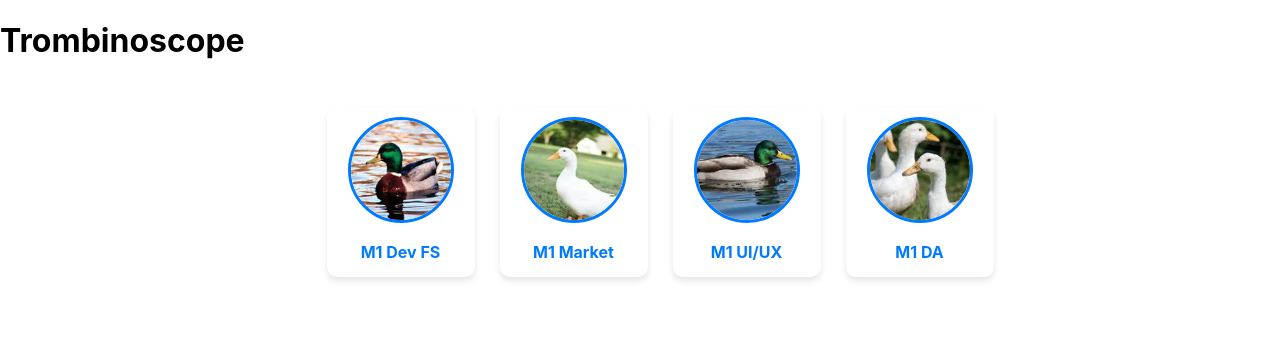
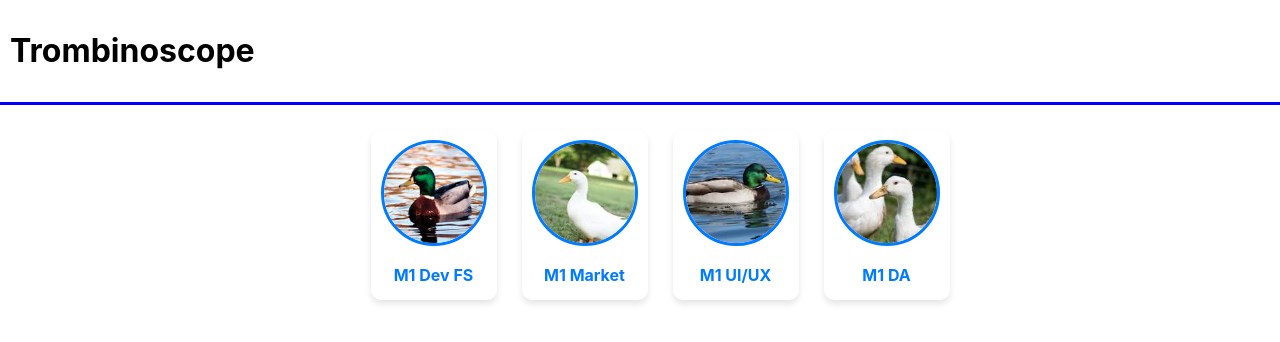
Before and after one commit to lugmog2728/TypeScript-Trombinoscope-GARDANNE_MATHON, a React (Create React App) app: page / in a window 1280 px wide. Shown: the top 342 px of the page. Built offline with nearby package versions, Linux system fonts and the light colour scheme.

Commit message:
💄fix front + update header

```diff
--- a/src/App.css
+++ b/src/App.css
@@ -1,38 +1,12 @@
-.App {
-  text-align: center;
+.header {
+  display: flex;
+  justify-content: space-between;
+  padding: 10px;
+  border-bottom: solid blue;
+  align-items: center;
 }
 
-.App-logo {
-  height: 40vmin;
-  pointer-events: none;
+.header button {
+  width: fit-content;
+  height: fit-content;
 }
-
-@media (prefers-reduced-motion: no-preference) {
-  .App-logo {
-    animation: App-logo-spin infinite 20s linear;
-  }
-}
-
-.App-header {
-  background-color: #282c34;
-  min-height: 100vh;
-  display: flex;
-  flex-direction: column;
-  align-items: center;
-  justify-content: center;
-  font-size: calc(10px + 2vmin);
-  color: white;
-}
-
-.App-link {
-  color: #61dafb;
-}
-
-@keyframes App-logo-spin {
-  from {
-    transform: rotate(0deg);
-  }
-  to {
-    transform: rotate(360deg);
-  }
-}
--- a/src/TrombiPage.tsx
+++ b/src/TrombiPage.tsx
@@ -4,6 +4,8 @@ import { Person } from "./types/Person";
 import { Trombi } from "./types/Trombi";
 import Modal from "./components/Modal";
 import AddPerson from "./components/AddPerson";
+import "./App.css";
+
 
 interface TrombiProps {
     trombi: Trombi;
@@ -24,14 +26,15 @@ const TrombiPage: React.FC<TrombiProps> = ({ trombi }) => {
     };
 
     return (
-        <div className="App">
-            <h1>Trombinoscope</h1>
+        <div>
+            <div className="header">
+                <h1>Trombinoscope</h1>
+                <button onClick={() => setShowModal(true)}>
+                    Ajouter une personne
+                </button>
+            </div>
 
             <PersonList persons={personList} removePerson={removePerson} />
-
-            <button onClick={() => setShowModal(true)} className="bg-blue-500 text-white px-4 py-2 rounded">
-                Ajouter une personne
-            </button>
 
             {showModal && (
                 <Modal onClose={() => setShowModal(false)}>
--- a/src/components/Modal.tsx
+++ b/src/components/Modal.tsx
@@ -12,9 +12,6 @@ export default function Modal({ onClose, children }: ModalProps) {
         <div className="modal-overlay">
             <div className="modal-content">
                 {children}
-                <button onClick={onClose} className="bg-gray-500 text-white px-4 py-2 rounded">
-                    Fermer
-                </button>
             </div>
         </div>,
         document.body
--- a/src/components/PersonCard.tsx
+++ b/src/components/PersonCard.tsx
@@ -2,12 +2,18 @@ import React from 'react';
 import { Person } from '../types/Person';
 import '../style/card.css';
 
-const PersonCard: React.FC<{ person: Person, key?: number }> = ({ person }) => {
+interface PersonCardProps {
+    person: Person;
+    removePerson: (id: number) => void;
+}
+
+const PersonCard: React.FC<PersonCardProps> = ({ person, removePerson }) => {
     return (
         <div className="card">
             <img src={person.photo} alt={person.name} />
             <p>{person.name}</p>
             <p>{person.category}</p>
+            <button onClick={() => removePerson(person.id)}> Supprimer </button>
         </div>
     );
 };
--- a/src/components/PersonList.tsx
+++ b/src/components/PersonList.tsx
@@ -12,15 +12,7 @@ const PersonList: React.FC<PersonListProps> = ({ persons, removePerson }) => {
     return (
         <div className="list">
             {persons.map(person => (
-                <div key={person.id} className="flex justify-between items-center">
-                    <PersonCard person={person} />
-                    <button
-                        onClick={() => removePerson(person.id)}
-                        className="bg-red-500 text-white px-2 py-1 rounded"
-                    >
-                        Supprimer
-                    </button>
-                </div>
+                <PersonCard key={person.id} person={person} removePerson={removePerson} />
             ))}
         </div>
     );
--- a/src/components/TrombiCard.tsx
+++ b/src/components/TrombiCard.tsx
@@ -4,7 +4,8 @@ import {Trombi} from "../types/Trombi";
 import '../style/card.css';
 
 interface TrombiCardProps {
-    trombi: Trombi
+    trombi: Trombi,
+    key?: number
 }
 
 const TrombiCard: React.FC<TrombiCardProps> = (props) => {
--- a/src/home.tsx
+++ b/src/home.tsx
@@ -4,6 +4,7 @@ import React from 'react';
 import data from './data.json';
 import {Trombi} from "./types/Trombi";
 import TrombiList from "./components/TrombiList";
+import './App.css';
 
 
 const Home: React.FC = () => {
@@ -19,8 +20,9 @@ const Home: React.FC = () => {
 
     return (
         <div className="App">
-            <h1>
-                Trombinoscope</h1>
+            <div className="header">
+                <h1>Trombinoscope</h1>
+            </div>
             <TrombiList trombis={personList} />
         </div>
     );
--- a/src/style/card.css
+++ b/src/style/card.css
@@ -1,5 +1,4 @@
 .card {
-    width: 10%;
     padding: 10px;
     border-radius: 10px;
     box-shadow: 0 4px 6px rgba(0, 0, 0, 0.1);
@@ -21,7 +20,14 @@
     border-radius: 50%;
     border: 3px solid #007bff;
     margin-bottom: 10px;
+    display: inline-block;
+    background-color: lightgray;
+    text-align: center;
+    line-height: 100px;
+    font-size: 12px;
+    color: black;
 }
+
 
 .card p {
     margin: 5px 0;
--- a/src/style/list.css
+++ b/src/style/list.css
@@ -8,7 +8,7 @@
     margin: 0 auto;
 }
 
-/* Responsive Design */
+
 @media (max-width: 768px) {
     .list {
         flex-direction: column;
```
